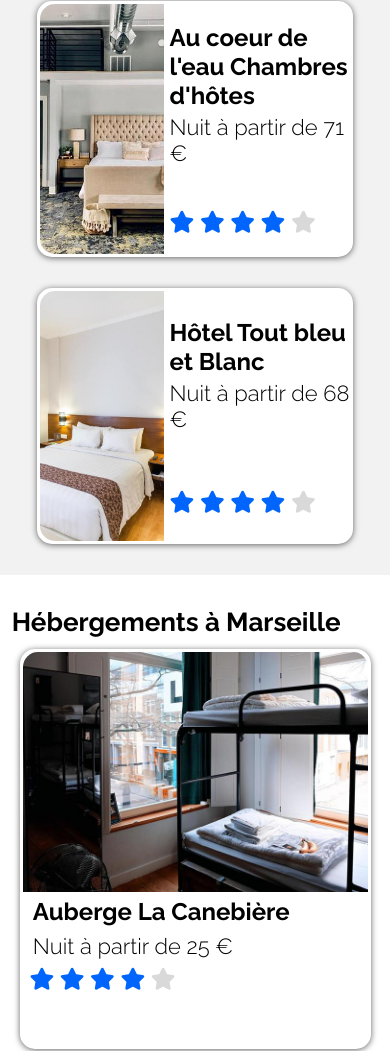
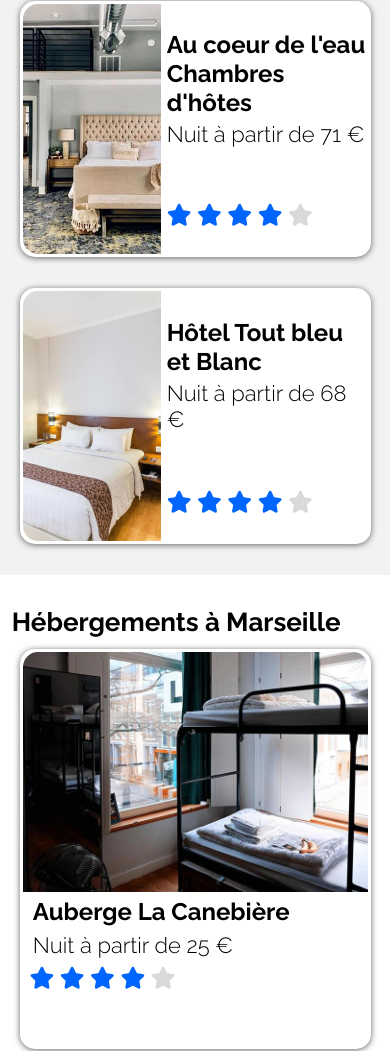
Before and after one commit to POLETTISTE/OCR_P02_BOOKI, a website: page index.html in a window 390 px wide. Shown: the part 1452-2503 px from the top of the page. Drawn offline with Linux system fonts and the light colour scheme.

Commit message:
responsive desktop ipad mobile

```diff
--- a/css/main.css
+++ b/css/main.css
@@ -104,7 +104,7 @@ main {
 }
 .location-card-description {
     width:100%;
-    margin-left:3%;
+    padding-left:3%;
 }
 
 .location-card-description h3,
@@ -187,7 +187,7 @@ main {
 
 /* carte populaire */
 .popular-card {
-    width:90%;
+    width:100%;
     margin:0 auto;
 
 }
```
